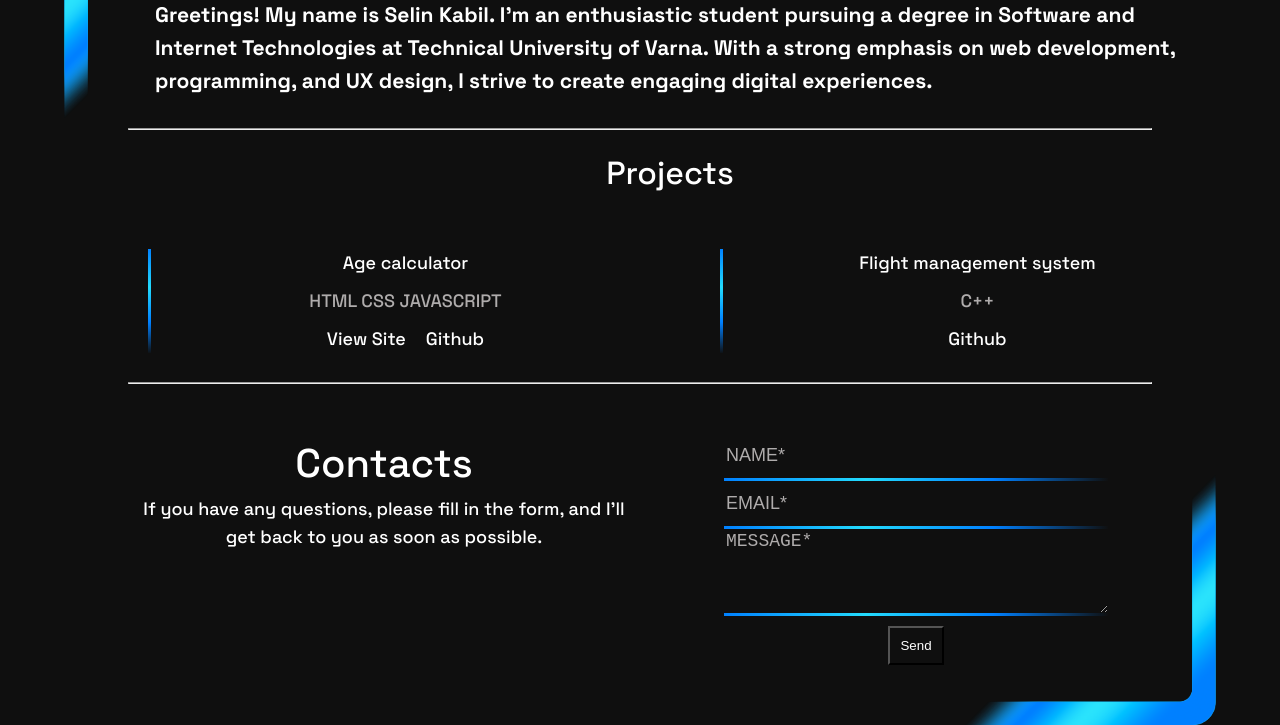
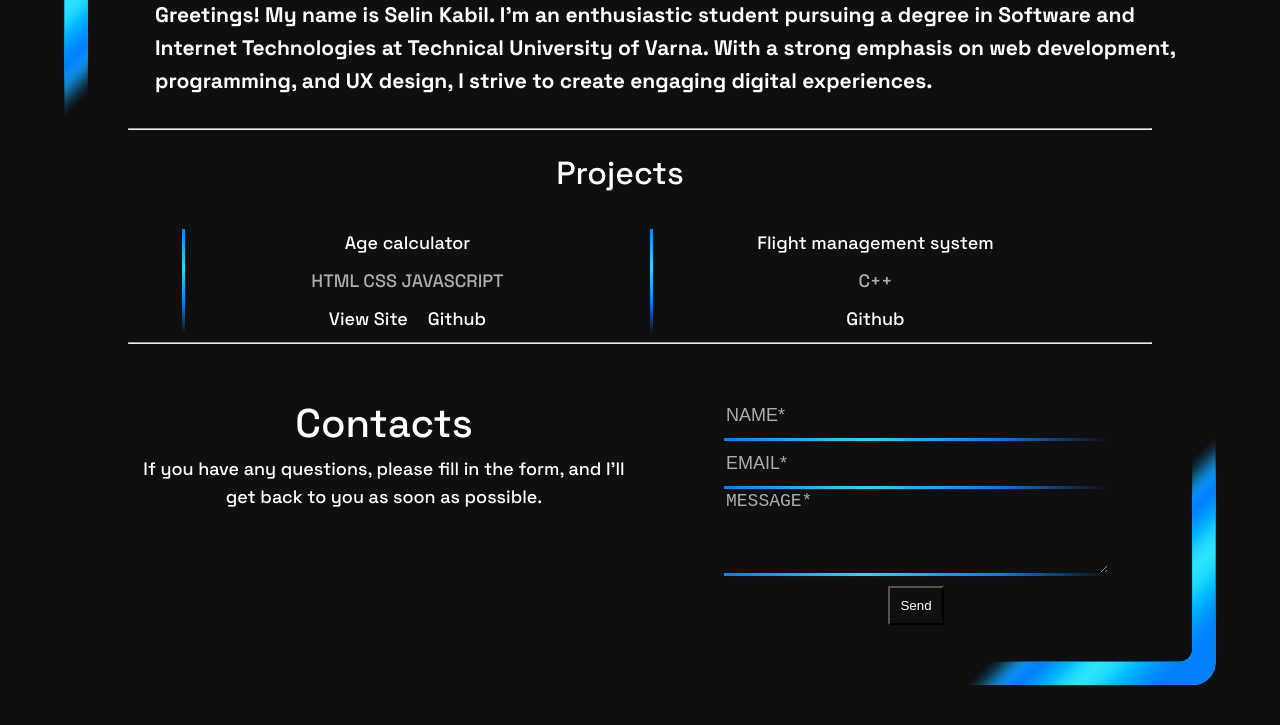
Before and after one commit to selinkabil/selinkabil.github.io, a plain HTML site: page index.html in a window 1280 px wide. Shown: the part 132-857 px from the top of the page. After the commit the page ends 817 px from the top, so only its background shows below. Drawn offline with nearby package versions, Linux system fonts and the light colour scheme; a script that the page names is missing.

Commit message:
Update style.css

```diff
--- a/style.css
+++ b/style.css
@@ -175,7 +175,6 @@ main .hero {
   border-bottom: 0px;
   border-image-slice: 1;
   justify-content: space-between;
-  margin: 20px;
 }
 
 .technologies {
@@ -322,7 +321,6 @@ button{
 
   .project-cont {
     grid-template-columns: auto auto;
-    width: 80%;
   }
   .img-sec1 {
     left: 5%;
@@ -332,7 +330,7 @@ button{
     bottom: 0;
   }
   .project-cont > .wrapper:not(:first-child) {
-    width: 40vw;
+    width:35vw;
   }
   .contacts {
     grid-template-columns: auto auto;
```
